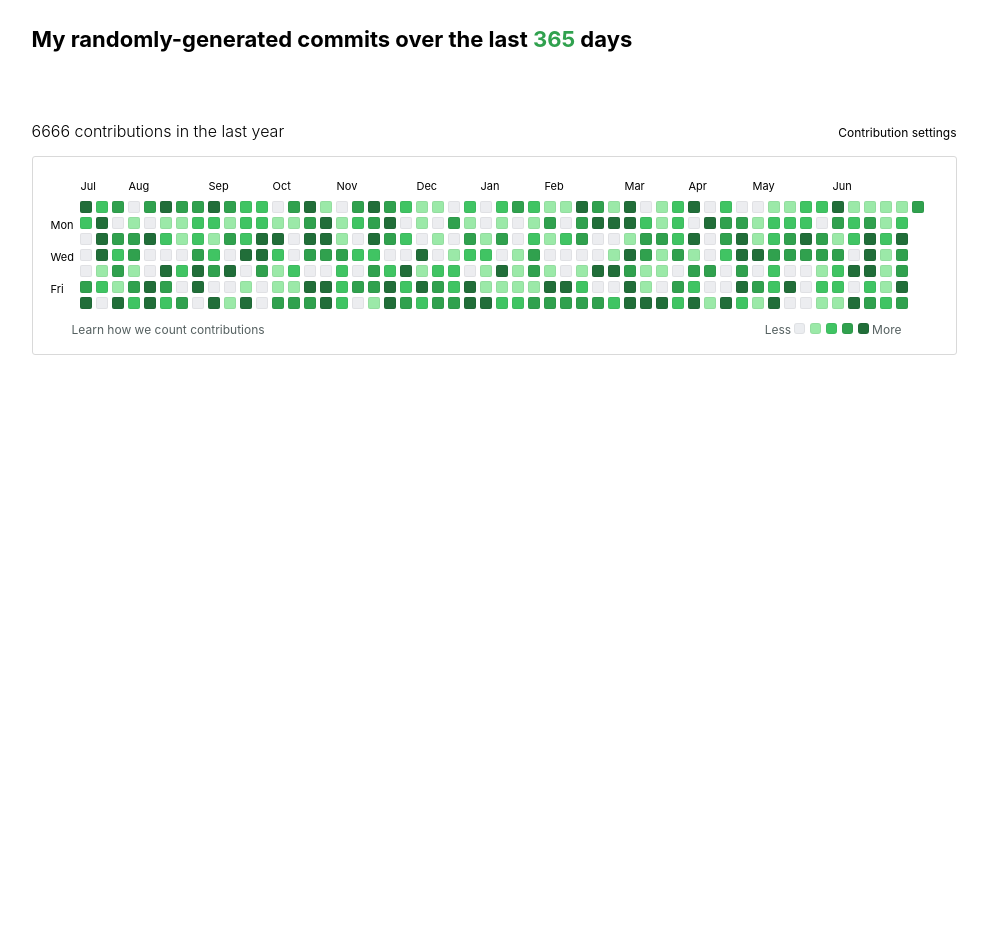
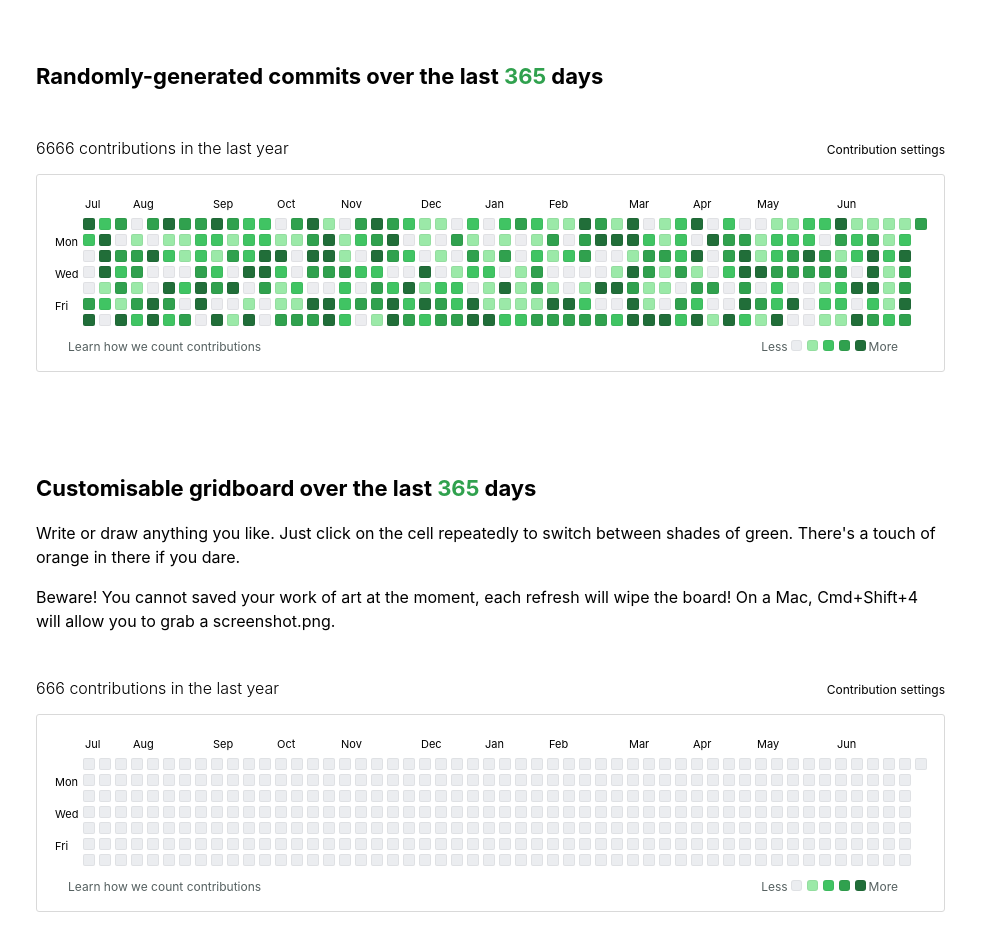
Before and after one commit to alicefrsr/react-heatmap-component, a React (Vite) app: page / in a window 1280 px wide. Shown: the top 950 px of the page, without its empty margins (154-1142 px from the left). Before the commit the page ends 800 px from the top, so only its background shows below. Built offline with nearby package versions, Linux system fonts and the light colour scheme.

Commit message:
2 working versions, randomly generated commits and customisable version. Update readme.

```diff
--- a/src/App.css
+++ b/src/App.css
@@ -1,6 +1,7 @@
 #root {
-  max-width: 1280px;
+  /* max-width: 1280px; */
   margin: 0 auto;
+  line-height: 1.5;
 }
 
 :root {
@@ -23,15 +24,17 @@ html {
 }
 
 body {
-  height: 100%;
-  width: 100%;
+  max-width: 900px;
+  /* height: 100%; */
+  /* width: 100%; */
   display: flex;
+  margin: 0 auto;
   background-color: #fff;
 }
 
 h1 {
   font-size: 22px;
-  margin-bottom: 50px;
+  margin-top: 60px;
 }
 
 h2 {
@@ -46,6 +49,7 @@ h2 {
 }
 
 .timeline-header {
+  margin-top: 30px;
   display: flex;
   align-items: baseline;
   justify-content: space-between;
@@ -56,10 +60,12 @@ h2 {
 }
 
 .timeline {
+  max-width: 900px;
   border: 1px solid #d9d9d9;
   padding: 18px 30px 15px 15px;
   border-radius: 3px;
   background-color: #fff;
+  margin-bottom: 100px;
 }
 
 /* MONTHS ROW */
@@ -127,6 +133,7 @@ h2 {
   flex-wrap: wrap;
   height: 112px;
   margin-top: 1px;
+  /* color: #ebedf0; */
 }
 /* .cell {
   height: 10px;
@@ -144,8 +151,9 @@ h2 {
   border-radius: 2px;
 }
 
-.cell:hover {
-  border: 1px solid red;
+.cell-custom:hover {
+  border: 1px solid #ff9d00;
+  cursor: pointer;
 }
 
 .timeline-footer {
--- a/src/App.jsx
+++ b/src/App.jsx
@@ -1,10 +1,12 @@
 import './App.css';
-import Heatmap from './components/Heatmap';
+import HeatmapCustom from './components/HeatmapCustom';
+import HeatmapRandom from './components/HeatmapRandom';
 
 function App() {
   return (
     <>
-      <Heatmap />
+      <HeatmapRandom />
+      <HeatmapCustom />
     </>
   );
 }
--- /dev/null
+++ b/src/components/CalendarCustom.jsx
@@ -0,0 +1,65 @@
+import moment from 'moment';
+import Month from './Month';
+import WeekDay from './Weekday';
+import CellCustom from './CellCustom';
+import Legend from './Legend';
+import { useState } from 'react';
+
+function CalendarCustom({ dateRange, data }) {
+  // console.log(data);
+  let startDate = dateRange[0];
+
+  let days = Math.abs(dateRange[0].diff(dateRange[1], 'days')); // custom
+
+  // 1 cell for each day
+  let cells = Array.from(new Array(days));
+  // 1 column for each week
+  let weekDays = Array.from(new Array(7)); // 7 days 0 -> 6, fill only indexes 1,3,5 (<Weekdays/>)
+  // months calc in relation to 52 weeks/columns
+  let months = Array.from(new Array(Math.floor(days / 7)));
+  // console.log({ months }); // {months : 52} => 52 'weekly' colunms, each col in topped by M, css to hide the repeats
+
+  return (
+    <div className='timeline'>
+      <div className='timeline-months'>
+        {months.map((_, index) => (
+          <Month key={index} index={index} startDate={startDate} />
+        ))}
+      </div>
+
+      <div className='timeline-days-cells'>
+        <div className='weekdays'>
+          {weekDays.map((_, index) => (
+            <WeekDay key={index} index={index} />
+          ))}
+        </div>
+
+        <div className='cells'>
+          {cells.map((_, index) => {
+            // assign its date to each corresponding cell, stating from index 0, add 1 day on each iteration
+            let cellDate = moment(startDate).add(index, 'day').format('LL');
+            // 'LLL' = June 24, 2024 9:43 PM
+            // 'LL' = June 24, 2024
+            // console.log(date); // => start date
+            // dataPoint/cell/day/obj:
+            let day = data.find((d) => {
+              // console.log(d);
+              return (
+                moment(cellDate).format('LL') ===
+                moment(d.cellDate).format('LL')
+              );
+            });
+
+            return (
+              <CellCustom key={index} index={index} data={data} day={day} />
+            );
+          })}
+        </div>
+      </div>
+      <div>
+        <Legend />
+      </div>
+    </div>
+  );
+}
+export default CalendarCustom;
--- a/src/components/Calendar.jsx
+++ b/src/components/CalendarRandom.jsx
@@ -1,13 +1,13 @@
 import moment from 'moment';
 import Month from './Month';
 import WeekDay from './Weekday';
-import Cell from './Cell';
+import CellRandom from './CellRandom';
 import Legend from './Legend';
 import { useState } from 'react';
 // import { useEffect } from 'react';
 // import { memo } from 'react';
 
-function Calendar({ dateRange, data }) {
+function CalendarRandom({ dateRange, data }) {
   let startDate = dateRange[0];
   // console.log(`startDate ${startDate}`);
   // console.log(`dateRange ${dateRange}`);
@@ -41,13 +41,15 @@ function Calendar({ dateRange, data }) {
           {cells.map((_, index) => {
             // assign its date to each corresponding cell
             let date = moment(startDate).add(index, 'day').format('LLL');
-            // let formattedDate = date.format('LLL');
-            // find datapoint
+            // console.log(date); // => start date
+            // dataPoint/cell/day/obj:
             let dataPoint = data.find(
               (d) => moment(date).format('LLL') === moment(d.date).format('LLL')
             );
 
-            return <Cell key={index} index={index} dataPoint={dataPoint} />;
+            return (
+              <CellRandom key={index} index={index} dataPoint={dataPoint} />
+            );
           })}
         </div>
       </div>
@@ -57,4 +59,4 @@ function Calendar({ dateRange, data }) {
     </div>
   );
 }
-export default Calendar;
+export default CalendarRandom;
--- a/src/components/Cell.jsx
+++ /dev/null
@@ -1,75 +0,0 @@
-import { useEffect, useState } from 'react';
-
-export default function Cell({ dataPoint }) {
-  const [cellColor, setCellColor] = useState('#ECEDF0');
-  // const [clickCount, setClickCount] = useState(0);
-
-  let style = {
-    backgroundColor: cellColor,
-  };
-
-  // to populate cells with random colors / number of commits
-  const paintRandomCommits = () => {
-    switch (dataPoint.value) {
-      case 0:
-        setCellColor('#ECEDF0');
-        break;
-      case 1:
-        setCellColor('#9be9a8');
-        break;
-      case 2:
-        setCellColor('#40c463');
-        break;
-      case 3:
-        setCellColor('#30a14e');
-        break;
-      case 4:
-        setCellColor('#216e39');
-        break;
-      default:
-        setCellColor('#ECEDF0');
-    }
-    // console.log(dataPoint.date.format('LLL'));
-    // console.log(dataPoint.value);
-  };
-
-  useEffect(() => {
-    paintRandomCommits();
-  });
-
-  const handleClick = () => {
-    console.log(dataPoint.date.format('LLL'));
-    console.log(dataPoint.value);
-    // setClickCount((clickCount) => clickCount + 1);
-  };
-  // console.count(`count: ${clickCount}`);
-
-  // useEffect(() => {
-  //   setClickCount((clickCount) => clickCount + 1);
-  // }, [clickCount]);
-
-  // OR //
-  // to assign colors on click
-  // const handleClick = () => {
-  //   switch (cellColor) {
-  //     case '#ECEDF0':
-  //       setCellColor('#9be9a8');
-  //       break;
-  //     case '#9be9a8':
-  //       setCellColor('#40c463');
-  //       break;
-  //     case '#40c463':
-  //       setCellColor('#30a14e');
-  //       break;
-  //     case '#30a14e':
-  //       setCellColor('#216e39');
-  //       break;
-  //     default:
-  //       setCellColor('#ECEDF0');
-  //   }
-  //   console.log(dataPoint.date.format('LLL'));
-  //   console.log(dataPoint.value);
-  // };
-
-  return <div className='cell' style={style} onClick={handleClick}></div>;
-}
--- /dev/null
+++ b/src/components/CellCustom.jsx
@@ -0,0 +1,62 @@
+import { useEffect, useState } from 'react';
+
+export default function CellCustom() {
+  const [cellColor, setCellColor] = useState('#EBEDF0');
+  // const [newColor, setNewColor] = useState({...data});
+  // const cellDate = day.cellDate;
+  // const color = day.cellColor;
+
+  let style = {
+    backgroundColor: cellColor,
+  };
+
+  // to assign new colors on click
+  const handleClick = () => {
+    switch (cellColor) {
+      case '#EBEDF0':
+        setCellColor('#9be9a8');
+        // setNewColor((prevData) => {
+        //   return { ...prevData, cellColor: '#9be9a8' };
+        // });
+        break;
+
+      case '#9be9a8':
+        setCellColor('#40c463');
+        // setNewColor((prevData) => {
+        //   return { ...prevData, cellColor: '#40c463' };
+        // });
+        break;
+
+      case '#40c463':
+        setCellColor('#30a14e');
+        // setNewColor((prevData) => {
+        //   return { ...prevData, cellColor: '#30a14e' };
+        // });
+        break;
+
+      case '#30a14e':
+        setCellColor('#216e39');
+        // setNewColor((prevData) => {
+        //   return { ...prevData, cellColor: '#216e39' };
+        // });
+        break;
+
+      case '#216e39':
+        setCellColor('#ff9d00');
+        // setNewColor((prevData) => {
+        //   return { ...prevData, cellColor: '#ff9d00' };
+        // });
+        break;
+
+      default:
+        setCellColor('#EBEDF0');
+      // setNewColor((prevData) => {
+      //   return { ...prevData, cellColor: '#EBEDF0' };
+      // });
+    }
+  };
+
+  return (
+    <div className='cell cell-custom' style={style} onClick={handleClick}></div>
+  );
+}
--- /dev/null
+++ b/src/components/CellRandom.jsx
@@ -0,0 +1,43 @@
+import { useEffect, useState } from 'react';
+
+export default function CellRandom({ dataPoint }) {
+  const [cellColor, setCellColor] = useState('#ECEDF0');
+
+  let style = {
+    backgroundColor: cellColor,
+  };
+
+  // to populate cells with random colors / number of commits
+  const paintRandomCommits = () => {
+    switch (dataPoint?.value) {
+      case 0:
+        setCellColor('#ECEDF0');
+        break;
+      case 1:
+        setCellColor('#9be9a8');
+        break;
+      case 2:
+        setCellColor('#40c463');
+        break;
+      case 3:
+        setCellColor('#30a14e');
+        break;
+      case 4:
+        setCellColor('#216e39');
+        break;
+      default:
+        setCellColor('#ECEDF0');
+    }
+  };
+
+  useEffect(() => {
+    paintRandomCommits();
+  });
+
+  const handleClick = () => {
+    console.log(dataPoint.date.format('LLL'));
+    console.log(dataPoint.value);
+  };
+
+  return <div className='cell' style={style} onClick={handleClick}></div>;
+}
--- /dev/null
+++ b/src/components/HeatmapCustom.jsx
@@ -0,0 +1,62 @@
+import moment from 'moment';
+import CalendarCustom from './CalendarCustom';
+import { useEffect, useState } from 'react';
+// import { useEffect, useState } from 'react';
+
+function HeatmapCustom() {
+  // Calendar/timeline needs a *number of days* (customisable), a *start date* derived from NUMDAYS, a *date range* derived from the the start date, and *data* for each day {date: x, value: x}
+
+  const NUMDAYS = 365; // customise
+
+  // range counting back from today's date
+  let startDate = moment().subtract(NUMDAYS, 'days');
+  // console.log(`startDate ${startDate}`);
+
+  let dateRange = [startDate, moment().toDate()];
+  // console.log(`dateRange ${dateRange}`);
+
+  // Data: array of {NUMDAYS} days/cell objects, with a date and a default color of light-grey
+  const data = Array.from(new Array(NUMDAYS)).map((_, index) => {
+    return {
+      cellDate: moment(startDate).add(index, 'day'),
+      cellColor: '#EBEDF0', // default color
+    };
+  });
+
+  // console.log(`data ${data}`);
+
+  return (
+    <>
+      <h1>
+        Customisable gridboard over the last{' '}
+        <span className='highlight'>{NUMDAYS}</span> days
+      </h1>
+      <p>
+        Write or draw anything you like. Just click on the cell repeatedly to
+        switch between shades of green. There's a touch of orange in there if
+        you dare.
+      </p>
+      <p>
+        Beware! You cannot saved your work of art at the moment, each refresh
+        will wipe the board! On a Mac, Cmd+Shift+4 will allow you to grab a
+        screenshot.png.
+      </p>
+      <div className='timeline-header'>
+        <h2>
+          <span>666</span> contributions in the last year
+        </h2>
+        <p className='settings'>Contribution settings </p>
+      </div>
+      <CalendarCustom dateRange={dateRange} data={data} />
+      {/* <p>
+        <span>Breakdown of daily contributions (from 0 to 4): </span>
+        {valuesArr.map((v, i) => (
+          <span key={i} className='value'>
+            {v}
+          </span>
+        ))}
+      </p> */}
+    </>
+  );
+}
+export default HeatmapCustom;
--- a/src/components/Heatmap.jsx
+++ b/src/components/HeatmapRandom.jsx
@@ -1,9 +1,9 @@
 import moment from 'moment';
-import Calendar from './Calendar';
+import CalendarRandom from './CalendarRandom';
 import { useEffect, useState } from 'react';
 // import { useEffect, useState } from 'react';
 
-function Heatmap() {
+function HeatmapRandom() {
   // Calendar/timeline needs a *number of days* (customisable), a *start date* derived from NUMDAYS, a *date range* derived from the the start date, and *data* for each day {date: x, value: x}
 
   const NUMDAYS = 365; // customise
@@ -22,7 +22,7 @@ function Heatmap() {
     };
   });
 
-  console.log(`data ${data}`);
+  // console.log(`data ${data}`);
   // console.log(dateRange);
 
   // CAN'T FIGURE THIS ONE OUT... without getting a huge number of re-renders
@@ -44,7 +44,7 @@ function Heatmap() {
   return (
     <>
       <h1>
-        My randomly-generated commits over the last{' '}
+        Randomly-generated commits over the last{' '}
         <span className='highlight'>{NUMDAYS}</span> days
       </h1>
       <div className='timeline-header'>
@@ -53,7 +53,7 @@ function Heatmap() {
         </h2>
         <p className='settings'>Contribution settings </p>
       </div>
-      <Calendar dateRange={dateRange} data={data} />
+      <CalendarRandom dateRange={dateRange} data={data} />
       {/* <p>
         <span>Breakdown of daily contributions (from 0 to 4): </span>
         {valuesArr.map((v, i) => (
@@ -65,4 +65,4 @@ function Heatmap() {
     </>
   );
 }
-export default Heatmap;
+export default HeatmapRandom;
```
Also changed, not shown: src/hooks/useLocalStorageState.js (added, +22 -0 lines), 1 other file (tests, documents, lock files or other folders).
